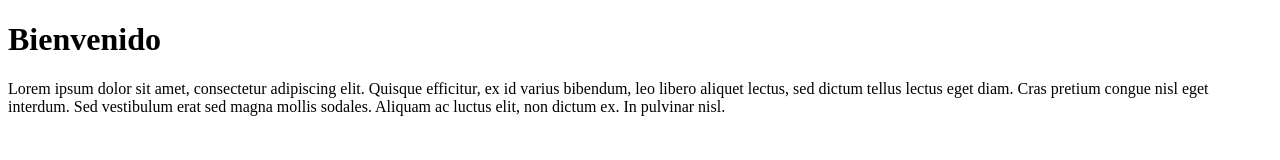
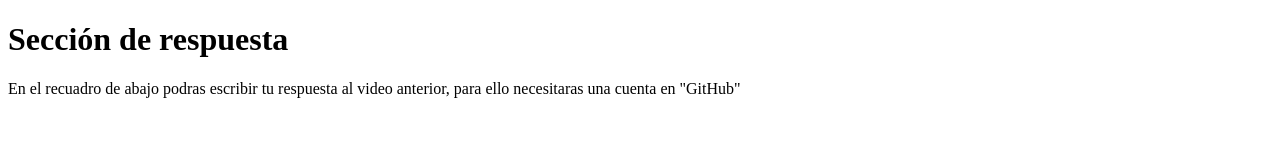
Before and after one commit to Lucy1605/gestion-comentarios, a plain HTML site: page index.html in a window 1280 px wide. Drawn offline with Linux system fonts and the light colour scheme.

Commit message:
Update index.html

```diff
--- a/index.html
+++ b/index.html
@@ -4,12 +4,12 @@
 	<meta charset="utf-8">
 	<meta http_equiv="X-UA-Compatible">
 	<meta name="viewport" content="width=device-width, initial-scale=1">
-	<title>Inicio</title>
+	<title>Sección de respuesta</title>
 </head>
 <body>
 
-	<h1>Bienvenido</h1>
-	<p>Lorem ipsum dolor sit amet, consectetur adipiscing elit. Quisque efficitur, ex id varius bibendum, leo libero aliquet lectus, sed dictum tellus lectus eget diam. Cras pretium congue nisl eget interdum. Sed vestibulum erat sed magna mollis sodales. Aliquam ac luctus elit, non dictum ex. In pulvinar nisl.
+	<h1>Sección de respuesta</h1>
+	<p>En el recuadro de abajo podras escribir tu respuesta al video anterior, para ello necesitaras una cuenta en "GitHub"
 	</p>
 
 <script src="https://utteranc.es/client.js"
```
